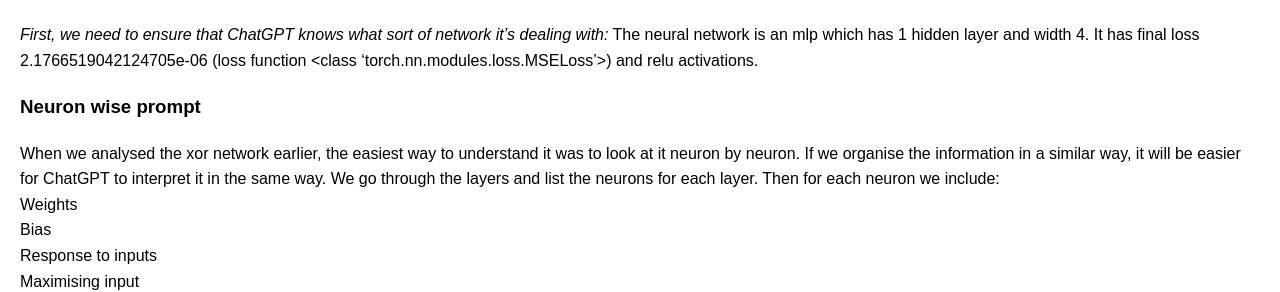
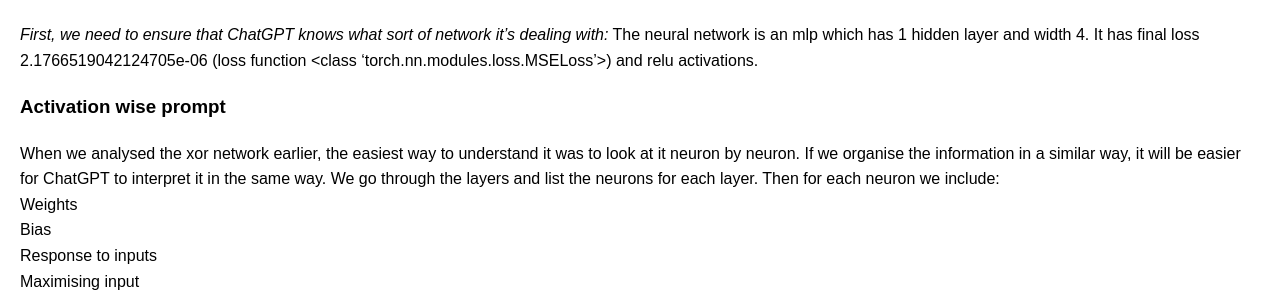
Before and after one commit to Arkleseisure/Arkleseisure.github.io, a Jekyll site: the page built from pages/xor.md, in a window 1280 px wide and 900 px high, scrolled down 1868 px. Shown: the part 164-456 px from the top of the window. Built offline with Jekyll 4.4.1, drawn with Linux system fonts in a browser that asks for light colours.

Commit message:
Update xor.md

```diff
--- a/pages/xor.md
+++ b/pages/xor.md
@@ -71,7 +71,7 @@ If we now return to the neural network I analysed earlier, we're going to see ho
 *First, we need to ensure that ChatGPT knows what sort of network it's dealing with:*
 The neural network is an mlp which has 1 hidden layer and width 4. It has final loss 2.1766519042124705e-06 (loss function <class 'torch.nn.modules.loss.MSELoss'>) and relu activations.
 
-### Neuron wise prompt
+### Activation wise prompt
 When we analysed the xor network earlier, the easiest way to understand it was to look at it neuron by neuron. If we organise the information in a similar way, it will be easier for ChatGPT to interpret it in the same way. We go through the layers and list the neurons for each layer. Then for each neuron we include:
 Weights
 Bias
```
